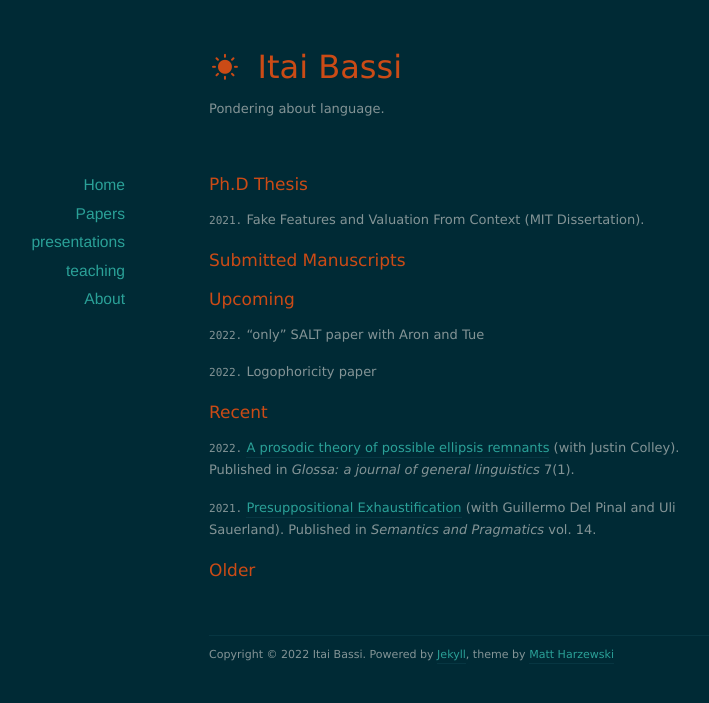
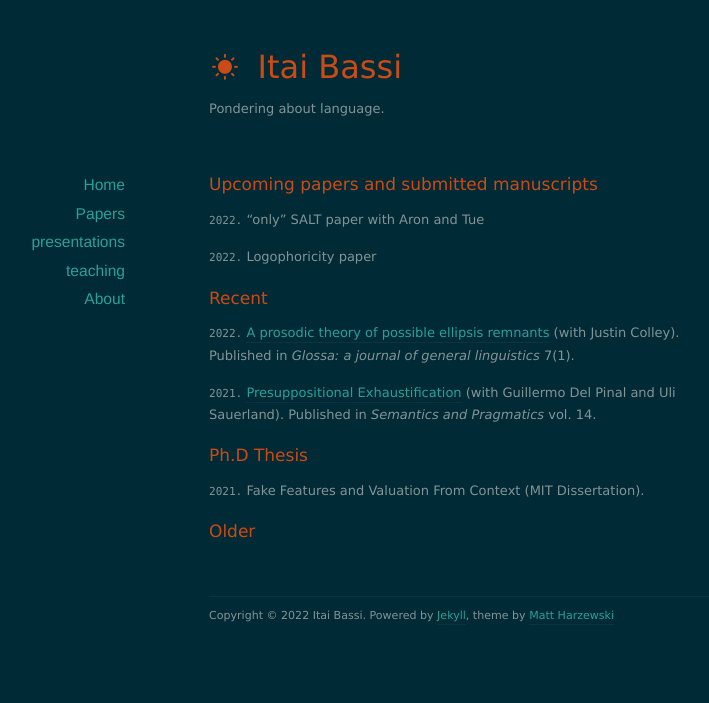
Before and after one commit to itaibassi/itaibassi.github.io, a Jekyll site: the page built from papers/index.markdown, in a window 1280 px wide. Shown: the top 703 px of the page, without its empty margins (181-890 px from the left). Built offline with Jekyll 4.4.1, drawn with Linux system fonts in a browser that asks for light colours; nearby versions of some CDN libraries; some of the changed lines change nothing that is shown.

Commit message:
Update index.markdown

```diff
--- a/papers/index.markdown
+++ b/papers/index.markdown
@@ -4,15 +4,10 @@ title: Papers
 ---
 
 
-# Ph.D Thesis
-
-`2021.` Fake Features and Valuation From Context (MIT Dissertation).
 
 
-# Submitted Manuscripts
 
-
-# Upcoming
+# Upcoming papers and submitted manuscripts
 
 
 `2022.` "only" SALT paper with Aron and Tue
@@ -28,4 +23,11 @@ title: Papers
 
 `2021.` [Presuppositional Exhaustification](https://semprag.org/index.php/sp/article/view/sp.14.11) (with Guillermo Del Pinal and Uli Sauerland). Published in *Semantics and Pragmatics* vol. 14.
 
+
+# Ph.D Thesis
+
+`2021.` Fake Features and Valuation From Context (MIT Dissertation).
+
+
+
 # Older
```
